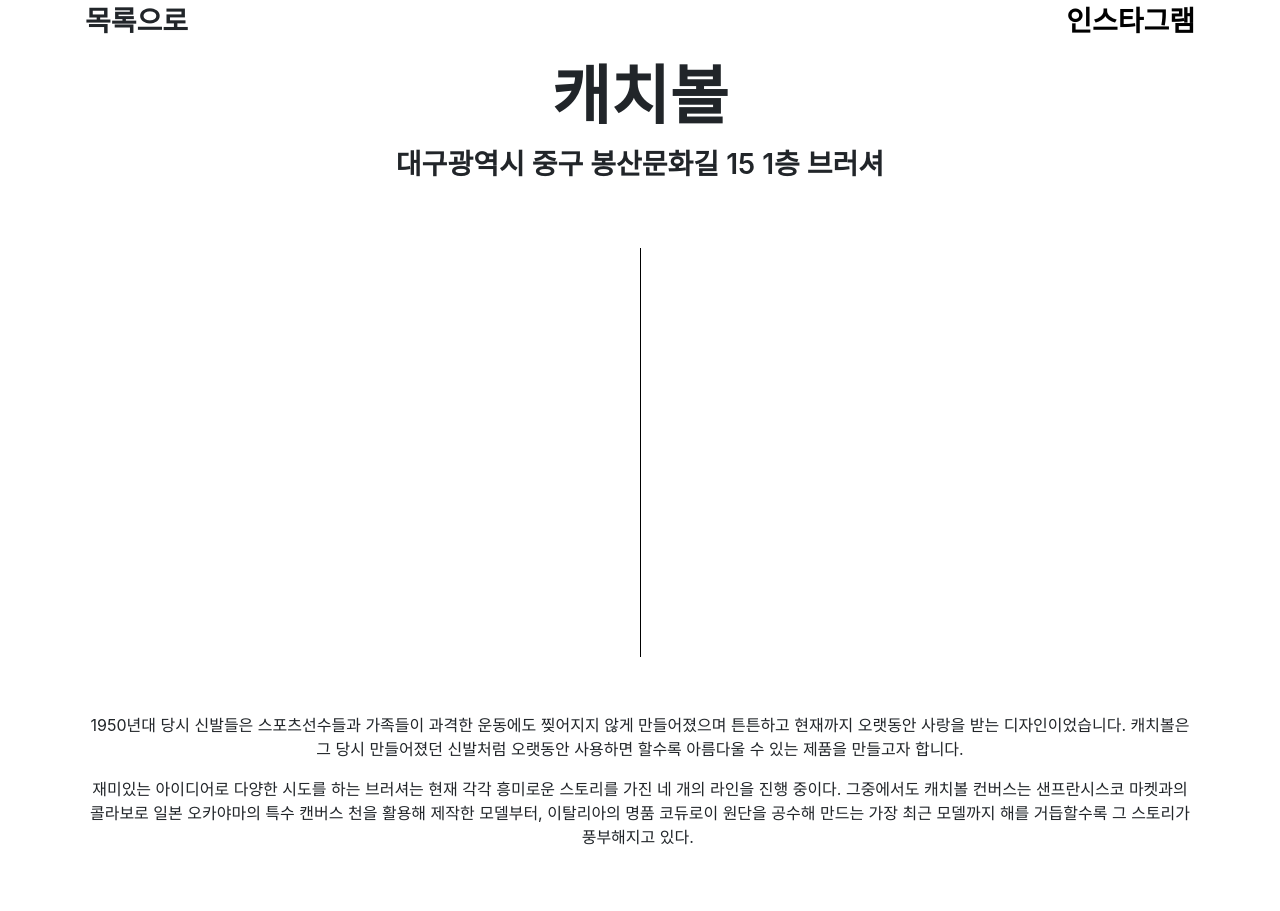
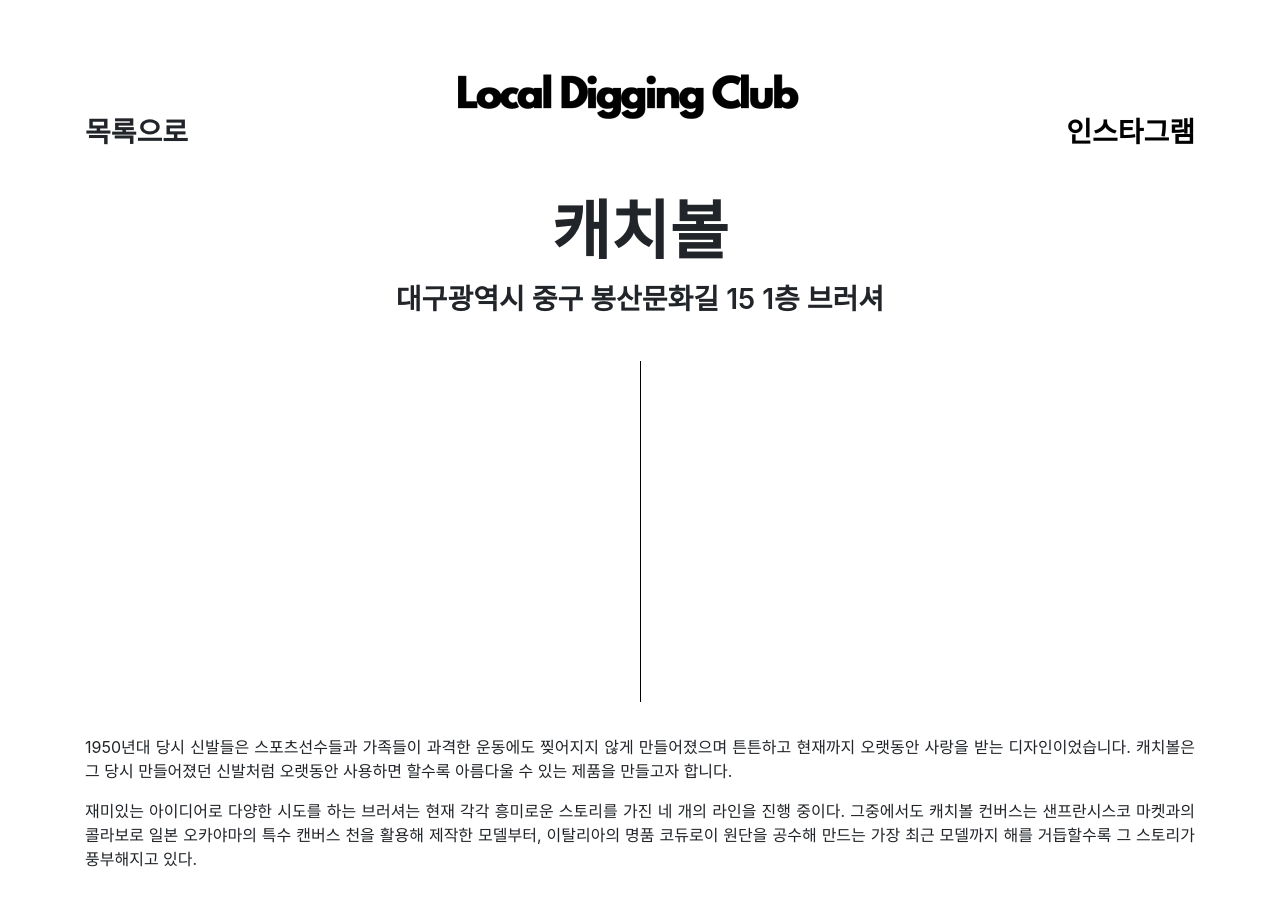
Before and after one commit to ssunglass/LocalDiggingClub_Django, a Django app: page /blogList/blogDetail/1 in a window 1280 px wide. Before the commit the page ends 845 px from the top, so only its background shows below. Run offline with Django 3.2, Linux system fonts and the light colour scheme; data comes from the database, SQL or seed files in the repository; both versions use the stored data as it was after the commit; parts of the project's set-up code (start-up, migrations or seed data) failed here and were passed over; some libraries are stand-ins or nearby versions.

Commit message:
DetailPage reform #2

```diff
--- a/blogapp/static/css/detail.css
+++ b/blogapp/static/css/detail.css
@@ -3,13 +3,13 @@ display:flex;
 justify-content:space-between;
 }
 
-.head .head-title{
+.head .head-title-div{
 font-weight: 600;
 font-size: 28px;
 
 }
 
-.head .head-title:hover{
+.head .head-title-div:hover{
 color: orange;
 
 }
@@ -38,13 +38,22 @@ height: 50px
 .vertical-line {
     margin-left: 50%
     margin-right: 50%;
-    margin-top: 5%;
-    margin-bottom:5%;
-    height: 408px;
+    margin-top: 3%;
+    margin-bottom:3%;
+    height: 340px;
     width: 1px;
     background-color: black;
 
+}
 
+.head-title-div {
+padding-top: 10%;
+}
 
+.head-link-div{
+padding-top: 10%;
+}
 
+.blog-main{
+text-align:justify
 }
--- a/blogapp/templates/blogDetail.html
+++ b/blogapp/templates/blogDetail.html
@@ -14,11 +14,23 @@
 <body>
 
 
+
+
+
+
 <div class="container head">
 
-    <div class="head-title">
+    <div class="head-title-div">
       <p onclick="history.go(-1)" role="button">목록으로</p>
     </div>
+
+    <div class="logo">
+    <a href="{% url 'blogList' %}">
+    <img class="img-center"height="193px" width="385px" src="{%static 'images/logo.png' %}">
+        </a>
+
+    </div>
+
     <div class="head-link-div">
 <p><a class="head-link" href="{{ blog_detail.instagram }}">인스타그램</a></p>
     </div>
@@ -35,7 +47,9 @@
 
 
      </div>
+     <div class="blog-main">
      <p>{{ blog_detail.body | safe}}</p>
+         </div>
 
 
 
```
Also changed, not shown: blogapp/static/images/logo.png (added), db.sqlite3.
